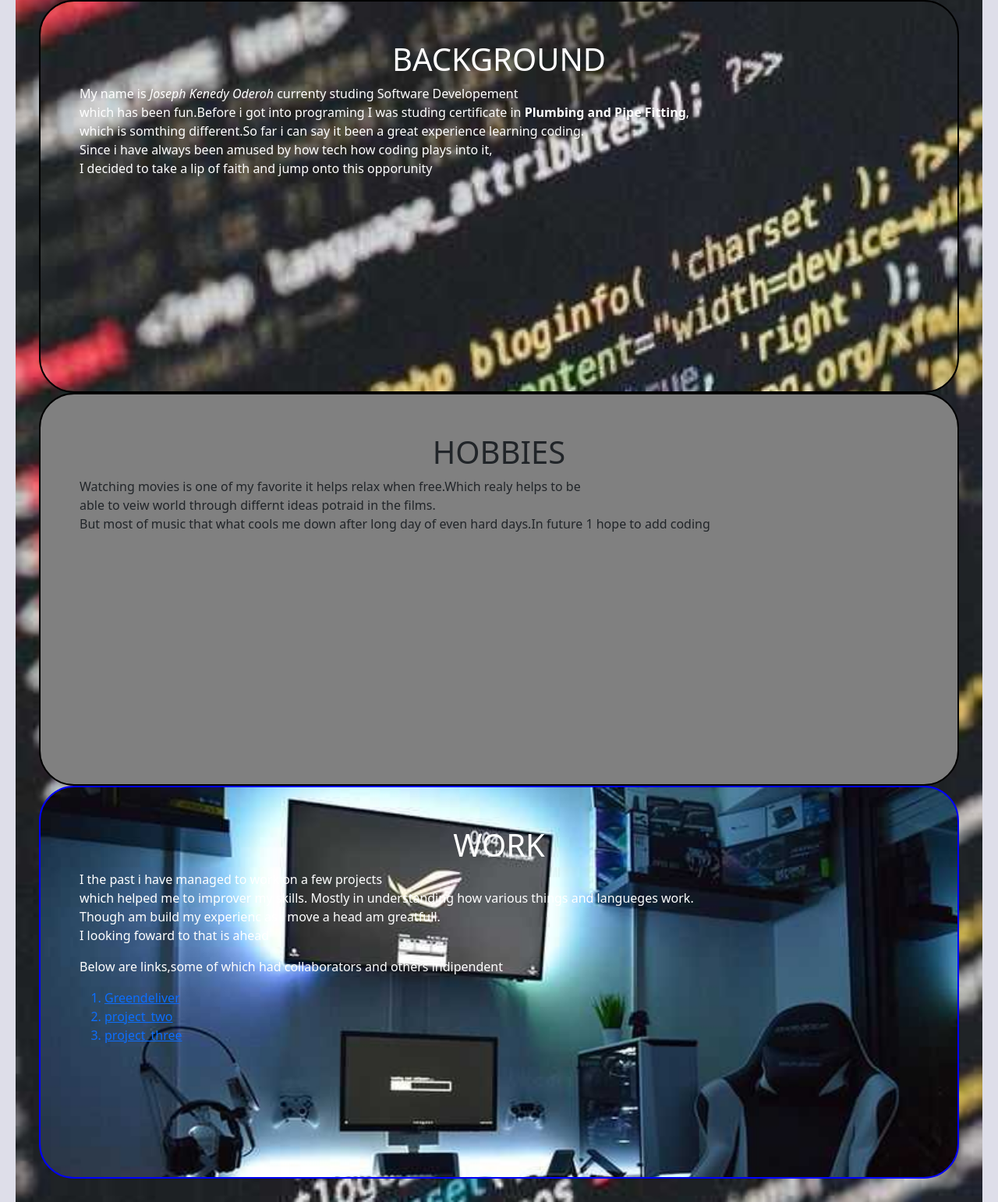
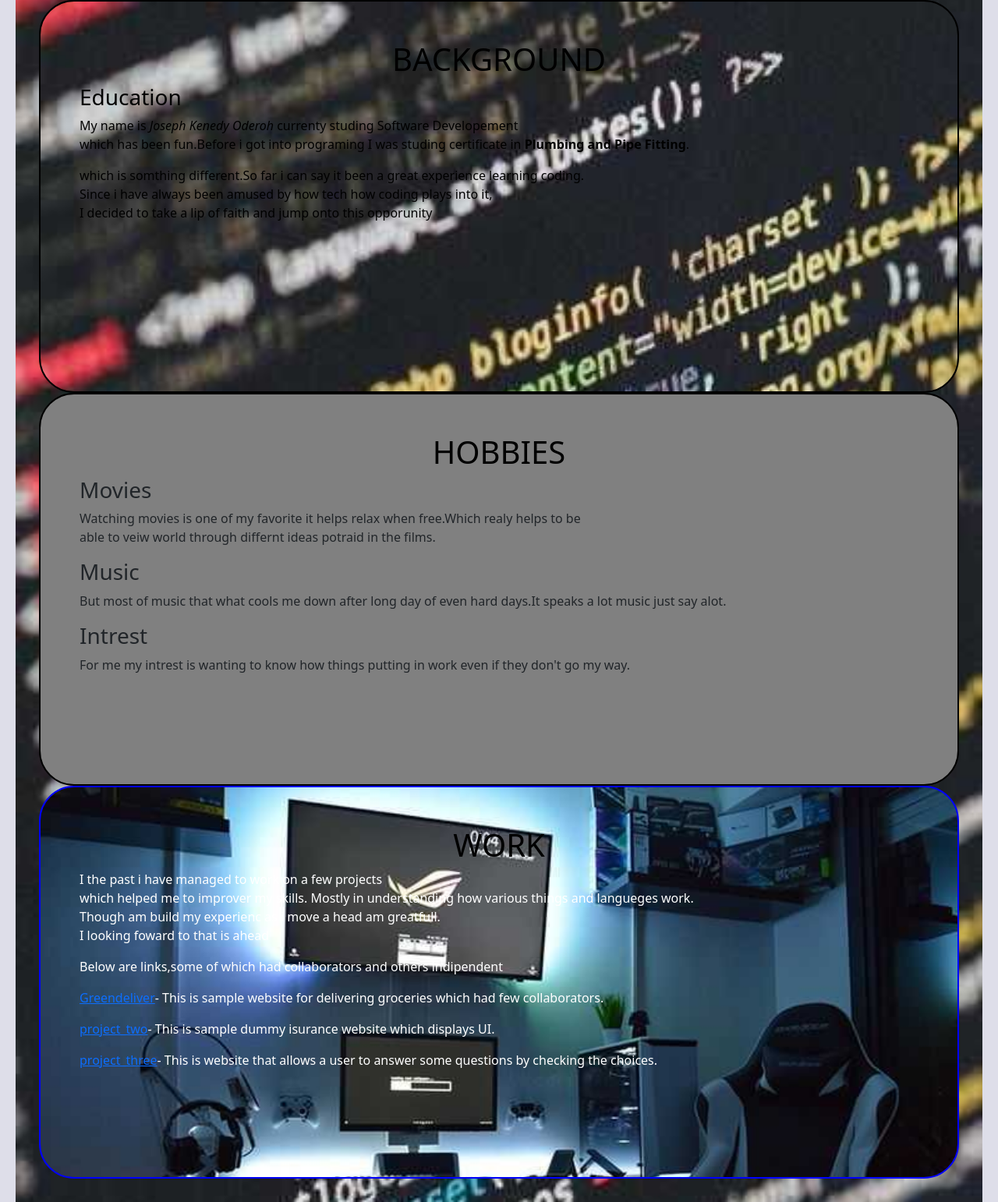
Before and after one commit to Joseph-oderoh/portfolio_landing, a plain HTML site: page index.html in a window 1280 px wide. Shown: the part 1087-2629 px from the top of the page at 78% size. Drawn offline with Linux system fonts and the light colour scheme.

Commit message:
style:body-optimized html css  styling

```diff
--- a/CSS/style.css
+++ b/CSS/style.css
@@ -89,7 +89,7 @@ body{
 }
 
 .sec1{
-    color: white;
+    color: black;
     height: 50vh;
     padding: 50px;
     background-color: grey;
@@ -97,11 +97,13 @@ body{
     border-radius: 45px;
     background-image: url("/images/code.jpg");
     background-size: cover;
+
 }
 
 .sec1:hover{
     box-shadow: 5px 5px 5px;
-    color: blue;
+    color: white;
+
 }
 
 
@@ -116,6 +118,8 @@ body{
 .sec2:hover{
     box-shadow: 5px 5px 5px;
     color: white;
+    font-weight: 700;
+    text-shadow: 2px 2px 3px;
 }
 
 .sec3{
@@ -133,8 +137,14 @@ body{
     color: white;
 }
 
+.sec3 a:hover{
+    color: white;
+    font-weight: 700;
+}
+
 .section h1{
     text-align: center;
+    color: black;
 }
 
 
@@ -154,6 +164,11 @@ body{
     background-color: black;
     border: 2px solid black;
     border-radius: 45px;
+}
+
+.sec4>h1{
+    color: white;
+    text-align: right;
 }
 
 .mail{
--- a/index.html
+++ b/index.html
@@ -33,30 +33,41 @@
 
         <div class="sec1" id="hoby">
             <h1>BACKGROUND</h1>
+            <h3>Education </h3>
             <p>My name is <em>Joseph Kenedy Oderoh</em> currenty studing Software Developement <br>
-                which has been fun.Before i got into programing I was studing certificate in <strong>Plumbing and Pipe Fitting</strong>, <br> which is somthing different.So far i can say it been a great experience learning coding. <br>Since i have always been amused by how tech how coding plays into it, <br> I decided to take a lip of faith and jump onto this opporunity</p>
+                which has been fun.Before i got into programing I was studing certificate in <strong>Plumbing and Pipe Fitting</strong>.</p>
+                <h3></h3> <p>
+                    which is somthing different.So far i can say it been a great experience learning coding. <br>Since i have always been amused by how tech how coding plays into it, <br> I decided to take a lip of faith and jump onto this opporunity
+                </p>
         </div>
         <div class="sec2" id="other">
             <h1>HOBBIES</h1>
+            <h3>Movies</h3>
             <p>Watching movies is one of my favorite it helps relax when free.Which realy helps to be <br>
-                able to veiw world through differnt ideas potraid in the films. <br>But most of music that what cools me down after long day of even hard days.In future 1 hope to add coding </p>
+                able to veiw world through differnt ideas potraid in the films.</p>
+                <h3>Music</h3>
+                <p>But most of music that what cools me down after long day of even hard days.It speaks a lot music just say alot.</p>
+                <h3>Intrest</h3>
+                <p>For me my intrest is wanting to know how things  putting in work even if they don't go my way.</p>
+
+
         </div>
         <div class="sec3" id="last">
             <h1 c>WORK</h1>
             <p>I the past i have managed to work on a few projects <br> which helped me to improver my skills. Mostly in understanding how  various things  and langueges work. <br> Though am build my experienc as i move a head am greatfull. <br> I looking foward to that is ahead </p>
             <p>Below are links,some of which had collaborators and others indipendent</p>
 
-            <ol>
-                <a href="https://joseph-oderoh.github.io/Greendeliver/"><li>Greendeliver</li></a>
-                <a href="https://joseph-oderoh.github.io/project_two/"><li>project_two</li></a>
-                <a href="https://joseph-oderoh.github.io/project_three/"><li>project_three</li></a>
-            </ol>
+
+                <p><a href="https://joseph-oderoh.github.io/Greendeliver/">Greendeliver</a>- This is sample website for delivering groceries which had few collaborators.</p>
+                <p><a href="https://joseph-oderoh.github.io/project_two/">project_two</a>- This is sample  dummy isurance website which displays UI.  </p>
+                <p><a href="https://joseph-oderoh.github.io/project_three/">project_three</a>- This is website that allows a user to answer some questions by checking the choices. </p>
+
 
         </div>
     </div>
     <footer>
         <div class="sec4" id="last">
-            <h1>Contacts</h1>
+            <h1><u>Contacts</u></h1>
             <div class="mail">
                     <h1>Email</h1>
                     <a href="#">example.one@student.moringaschool.com</a>
```
